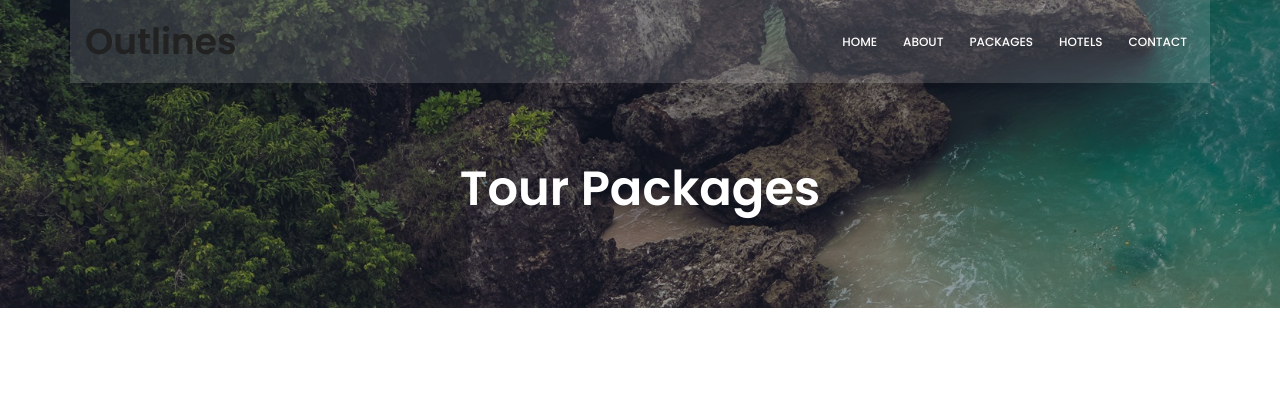
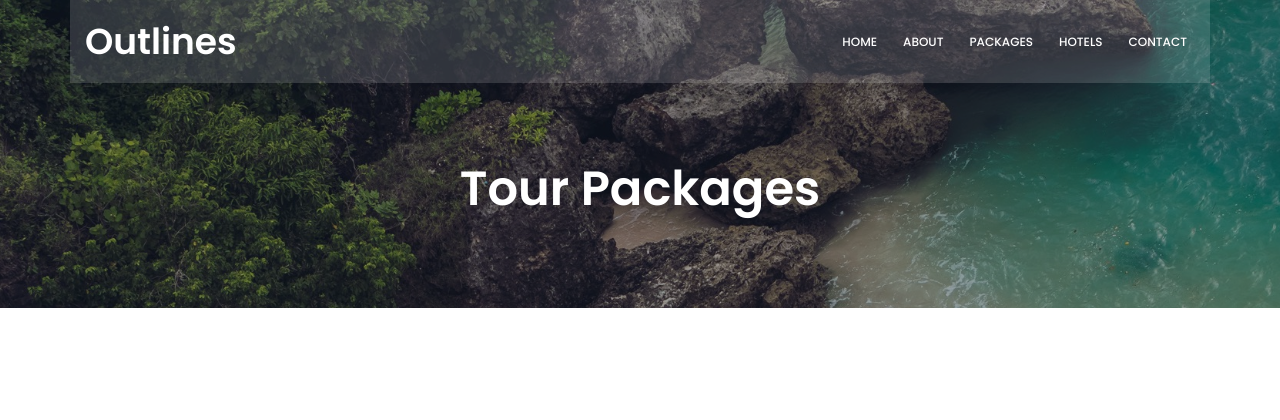
Before and after one commit to manvishah27/Tourist-System, a PHP site: page /travel/packages.php in a window 1280 px wide. Shown: the top 420 px of the page. Run offline with PHP 8.4, Linux system fonts and the light colour scheme; data that the repository does not hold is empty; some libraries are stand-ins or nearby versions.

Commit message:
Update header.php

```diff
--- a/header.php
+++ b/header.php
@@ -24,7 +24,7 @@
 				<div class="container main-menu">
 					<div class="row align-items-center justify-content-between d-flex">
 				      <div id="logo">
-					      <h1 style color: white;">Outlines</h1>
+					      <h1 style="color: white;">Outlines</h1>
 				      </div>
 				      <nav id="nav-menu-container">
 				        <ul class="nav-menu">
```
